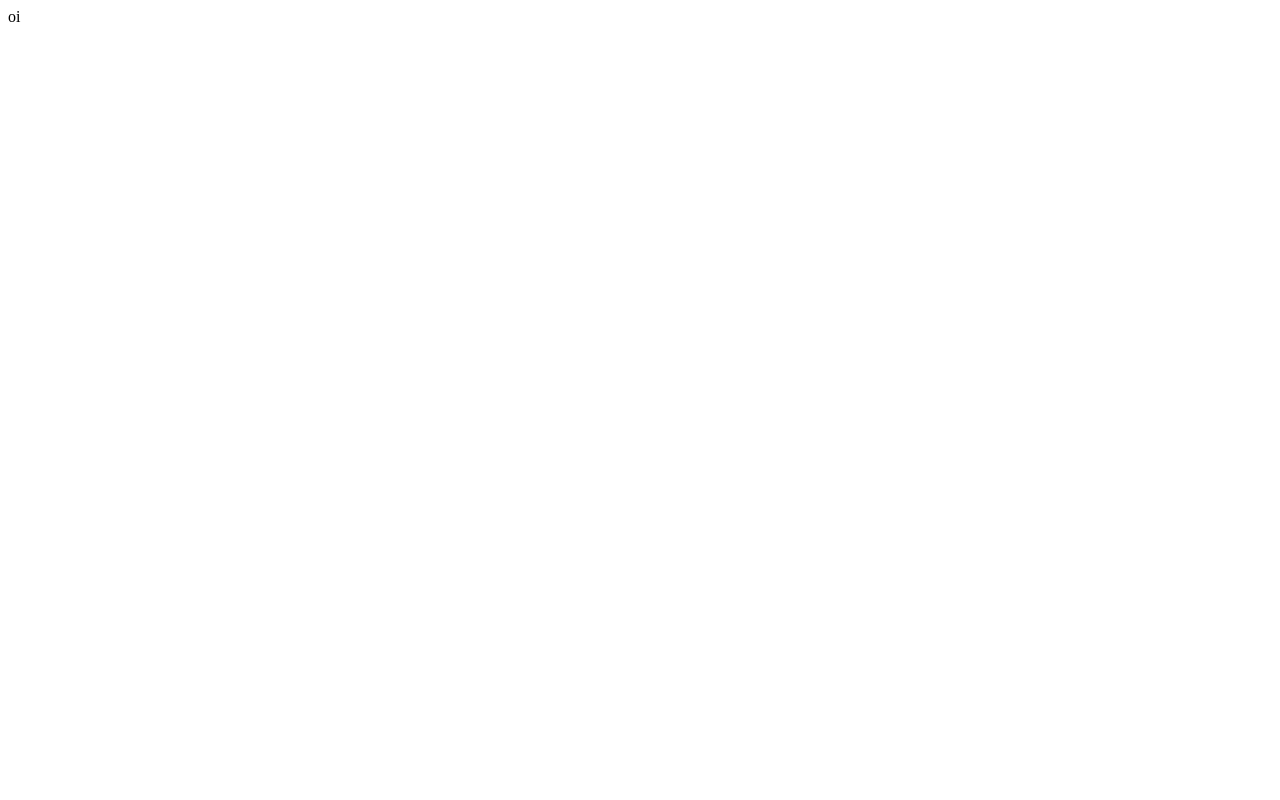
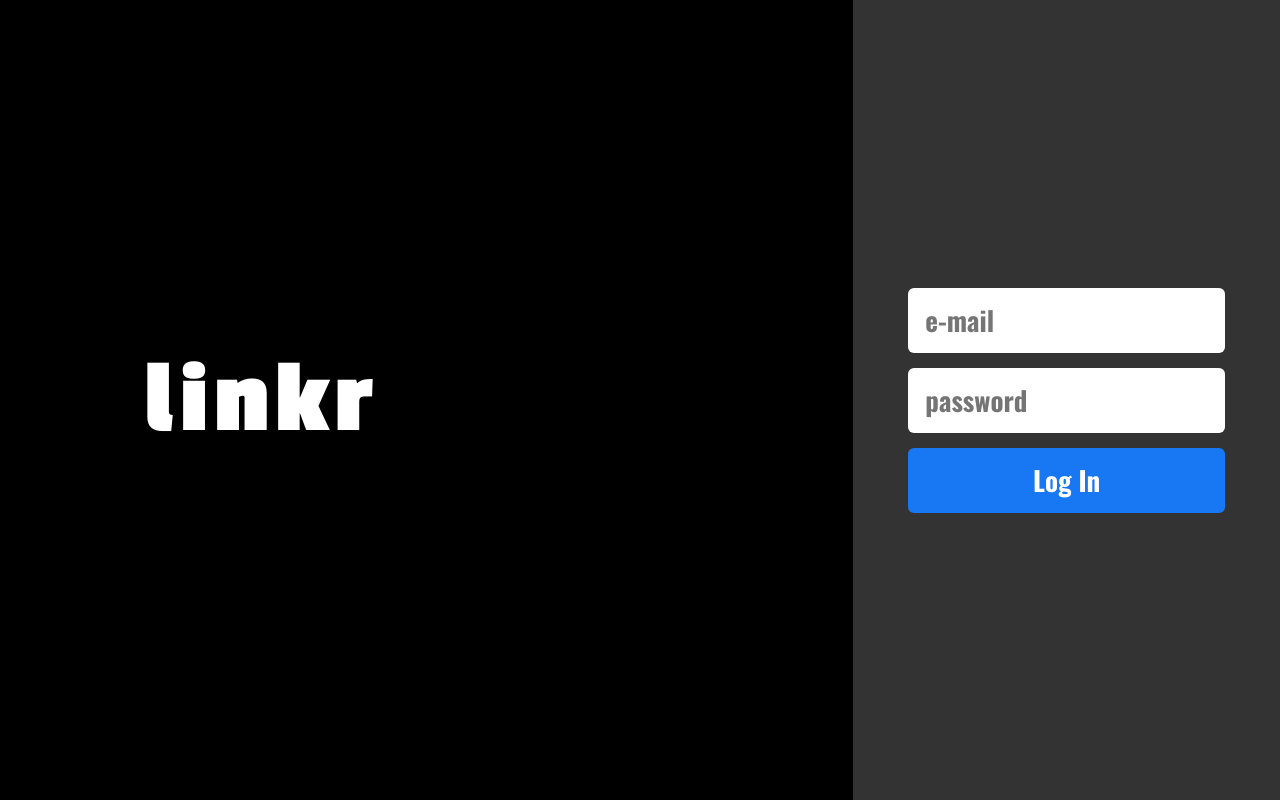
Before and after one commit to lucasapcruz/linkr-front, a React (Create React App) app: page /sign-in in a window 1280 px wide. Built offline with nearby package versions, Linux system fonts and the light colour scheme.

Commit message:
feat: sign in layout

```diff
--- a/src/App.js
+++ b/src/App.js
@@ -1,5 +1,20 @@
+import { BrowserRouter, Routes, Route } from "react-router-dom";
+import GlobalStyles from "./assets/css/globalStyles";
+import UserStyles from "./assets/css/userStyles";
+import Home from "./pages/home/home";
+import SignIn from "./pages/signIn/signIn";
+
 function App() {
-  return <>oi</>;
+  return (
+    <BrowserRouter>
+      <GlobalStyles />
+      <UserStyles />
+      <Routes>
+        <Route path="/" element={<Home />} />
+        <Route path="/sign-in" element={<SignIn />} />
+      </Routes>
+    </BrowserRouter>
+  );
 }
 
 export default App;
--- a/src/assets/css/userStyles.jsx
+++ b/src/assets/css/userStyles.jsx
@@ -5,25 +5,36 @@ const UserStyles = createGlobalStyle`
       box-sizing: border-box;
       /* outline: 1px dashed palevioletred; */
     }
+
     body {
       font-family: 'Lato', sans-serif;
-      background: #262835;
+      background: #333333;
       color: #fff;
-      padding-bottom: 80px;
+
+      max-width: 100vw;
     }
+
     a {
       text-decoration: none;
-
-
       &:hover{
         cursor: pointer;
+        filter: brightness(0.8);
       }
     }
+
     button {
+      border: none;
       &:hover{
         cursor: pointer;
+        filter: brightness(0.8);
       }
     }
+
+    input {
+      border: none;
+      outline: none;
+    }
+
     ul {
       list-style: none;
     }
--- /dev/null
+++ b/src/components/Form.jsx
@@ -0,0 +1,48 @@
+import styled from "styled-components";
+
+export default function Form(props) {
+  return <StyledForm {...props}>{props.children}</StyledForm>;
+}
+
+const StyledForm = styled.form`
+  display: flex;
+  flex-direction: column;
+  gap: 15px;
+
+  width: 100%;
+
+  * {
+    font-family: "Oswald";
+    font-weight: 700;
+    font-size: 27px;
+    color: #9f9f9f;
+  }
+
+  input {
+    width: 100%;
+    height: 65px;
+
+    padding-left: 17px;
+
+    background: #ffffff;
+    border-radius: 6px;
+
+    color: #000;
+
+    &:focus {
+      outline: 1px solid red;
+    }
+  }
+
+  button {
+    width: 100%;
+    height: 65px;
+
+    background: #1877f2;
+    border-radius: 6px;
+
+    color: #ffffff;
+
+    text-align: center;
+  }
+`;
--- /dev/null
+++ b/src/components/Logo.jsx
@@ -0,0 +1,21 @@
+import styled from "styled-components";
+
+const Logo = styled.h1`
+  font-family: "Passion One";
+  font-weight: 700;
+  letter-spacing: 0.05em;
+
+  color: #ffffff;
+
+  &::after {
+    content: "linkr";
+  }
+`;
+
+export const LargeLogo = styled(Logo)`
+  font-size: 105px;
+`;
+
+export const SmallLogo = styled(Logo)`
+  font-size: 45px;
+`;
--- /dev/null
+++ b/src/pages/home/home.jsx
@@ -0,0 +1,3 @@
+export default function Home() {
+  return <>Home</>;
+}
--- /dev/null
+++ b/src/pages/signIn/signIn.jsx
@@ -0,0 +1,48 @@
+import styled from "styled-components";
+import Form from "../../components/Form";
+// import Logo, { StyledLogo } from "../../components/Logo";
+import { LargeLogo } from "../../components/Logo";
+
+export default function SignIn() {
+  return (
+    <Container>
+      <div className="left">
+        <LargeLogo />
+      </div>
+      <div className="right">
+        <Form>
+          <input type="text" placeholder="e-mail" />
+          <input type="text" placeholder="password" />
+
+          <button type="submit">Log In</button>
+        </Form>
+      </div>
+    </Container>
+  );
+}
+
+const Container = styled.div`
+  display: grid;
+  grid-template-columns: 2fr 1fr;
+  align-items: center;
+
+  width: 100%;
+  height: 100%;
+  min-height: 100vh;
+
+  & > * {
+    display: flex;
+    align-items: center;
+  }
+
+  .left {
+    background: #000;
+    height: 100%;
+    padding-left: 144px;
+  }
+
+  .right {
+    width: 100%;
+    padding: 55px;
+  }
+`;
```
